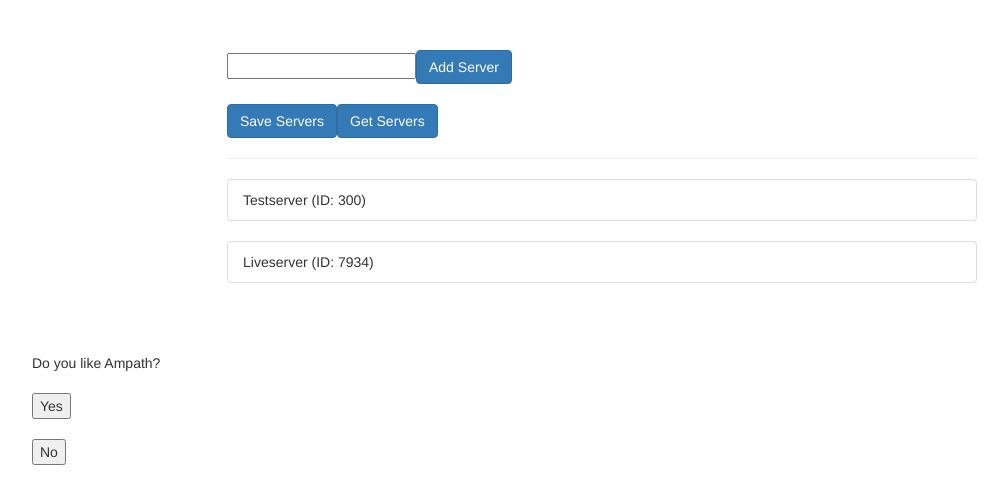
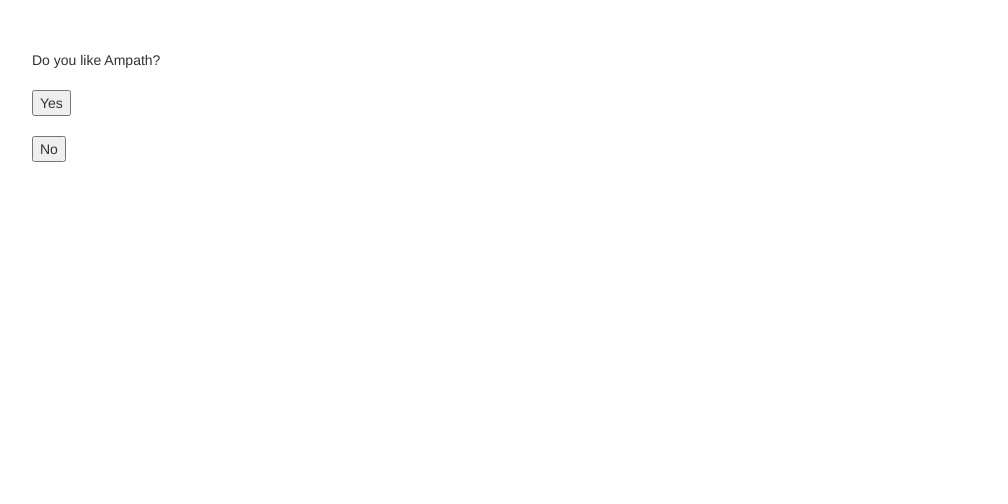
Before and after one commit to jacobmeyerson/full_stack, an Angular app in the folder feedback_application/: page / in a window 1280 px wide. Shown: the top 504 px of the page, without its empty margins (38-1046 px from the left). Built offline with nearby package versions, Linux system fonts and the light colour scheme.

Commit message:
simplified

```diff
--- a/feedback_application/src/app/app.component.html
+++ b/feedback_application/src/app/app.component.html
@@ -1,21 +1,3 @@
-<div class="container">
-  <div class="row">
-    <div class="col-xs-12 col-sm-10 col-md-8 col-sm-offset-1 col-md-offset-2">
-      <input type="text" #serverName>
-      <button class="btn btn-primary" (click)="onAddServer(serverName.value)">Add Server</button>
-      <br><br>
-      <button class="btn btn-primary" (click)="onSave()">Save Servers</button>
-      <button class="btn btn-primary" (click)="onGet()">Get Servers</button>
-      <hr>
-      <ul class="list-group" *ngFor="let server of servers">
-        <li class="list-group-item">{{ server.name }} (ID: {{ server.id }})</li>
-      </ul>
-    </div>
-  </div>
-</div>
-
-
-
 <div class="container">
   Do you like Ampath?
   <br><br>
--- a/feedback_application/src/app/app.component.ts
+++ b/feedback_application/src/app/app.component.ts
@@ -7,49 +7,18 @@
   styleUrls: ['./app.component.css']
 })
 export class AppComponent {
-  servers = [
-    {
-      name: 'Testserver',
-      capacity: 10,
-      id: this.generateId()
-    },
-    {
-      name: 'Liveserver',
-      capacity: 100,
-      id: this.generateId()
-    }
-  ];
   constructor(private serverService: ServerService) {}
-  onAddServer(name: string) {
-    this.servers.push({
-      name: name,
-      capacity: 50,
-      id: this.generateId()
-    });
-  }
-  onSave() {
-    this.serverService.storeServers(this.servers)
-      .subscribe(
-        (response) => console.log(response),
-        (error) => console.log(error)
-      );
-  }
+
   onYes() {
     this.serverService.storeResponse('yes')
-    .subscribe();
+    .subscribe(
+      (response) => console.log(response)
+    );
   }
   onNo() {
     this.serverService.storeResponse('no')
-    .subscribe();
-  }
-  onGet() {
-    this.serverService.getServers()
       .subscribe(
-        (response) => console.log(response),
-        (error) => console.log('!!!' + error)
+        (response) => console.log(response)
       );
   }
-  private generateId() {
-    return Math.round(Math.random() * 10000);
-  }
 }
--- a/feedback_application/src/app/server.service.ts
+++ b/feedback_application/src/app/server.service.ts
@@ -4,11 +4,10 @@
 @Injectable()
 export class ServerService {
     constructor(private http: Http) {}
-    storeServers(servers: any[]) {
-        return this.http.post('https://udemy-http-59048.firebaseio.com/viv.json', servers);
-    }
+
     storeResponse(response: string) {
-        return this.http.post('https://udemy-http-59048.firebaseio.com/ampath.json', [response]);
+        // console.log(this.http.post('https://udemy-http-59048.firebaseio.com/ampath.json', [response]));
+        return this.http.post('http://localhost:3000/', response);
     }
     getServers() {
         return this.http.get('http://localhost:3000/');
```
Also changed, not shown: 1 other file (tests, documents, lock files or other folders).
